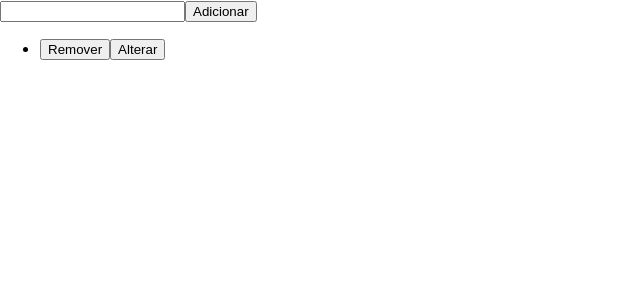
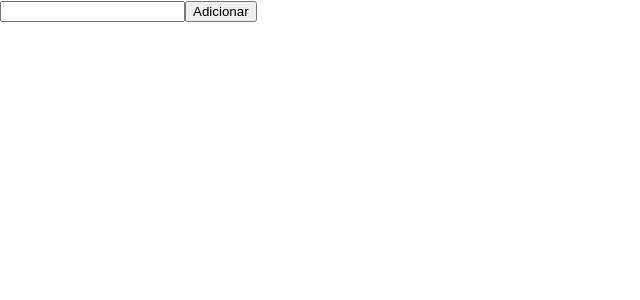
Before and after one commit to CauanSuzuki/react_frontend-, a React (Create React App) app: page / in a window 1280 px wide. Shown: the top 300 px of the page, without its empty margins (0-640 px from the left). Built offline with nearby package versions, Linux system fonts and the light colour scheme.

Commit message:
fix(master):react_projeto_1

```diff
--- a/src/App.js
+++ b/src/App.js
@@ -4,20 +4,20 @@ import React, { useState } from "react";
 
 function App() {
   const [name, setName] = useState("");
-  const [lista, setLista] = useState(['a']);
+  const [lista, setLista] = useState([]);
 
   const funcaoAdicionar = () => {
-    setLista([...lista, { name: name }]);
+    setLista([...lista, { id: Math.random(), name: name }]);
   };
 
-  const funcaoDeletar = () => {
-    setLista(lista.filter((value, index) => index !== lista.indexOf('a')));
+  const funcaoDeletar = (id) => {
+    setLista(lista.filter((value, index) => value.id !== id));
   };
 
-  const funcaoAlterar = () => {
+  const funcaoAlterar = (id) => {
     setLista(
       lista.map((value, index) =>
-        index !== lista.indexOf(value) ? value : { ...lista, name: name }
+        value.id === id ? { id: value.id, name: name } : value
       )
     );
   };
@@ -25,15 +25,15 @@ function App() {
   return (
     <body>
       <input type="text" onChange={(event) => setName(event.target.value)} />
-      <button onClick={() => funcaoAdicionar ()}>Adicionar</button>
+      <button onClick={funcaoAdicionar}>Adicionar</button>
       {console.log(lista)}
       <ul>
-        {lista.map((item, cte) => {
+        {lista.map((item, i) => {
           return (
             <li>
               {item.name}
-              <button onClick={() => funcaoDeletar()}>Remover</button>
-              <button onClick={() => funcaoAlterar()}>Alterar</button>
+              <button onClick={() => funcaoDeletar(item.id)}>Remover</button>
+              <button onClick={() => funcaoAlterar(item.id)}>Alterar</button>
             </li>
           );
         })}
```
